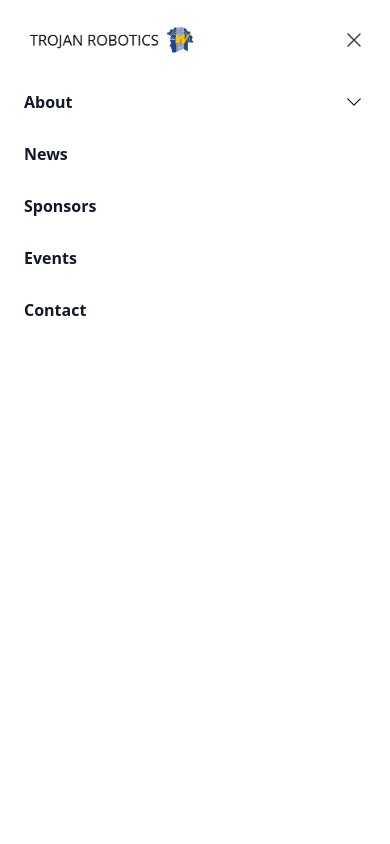
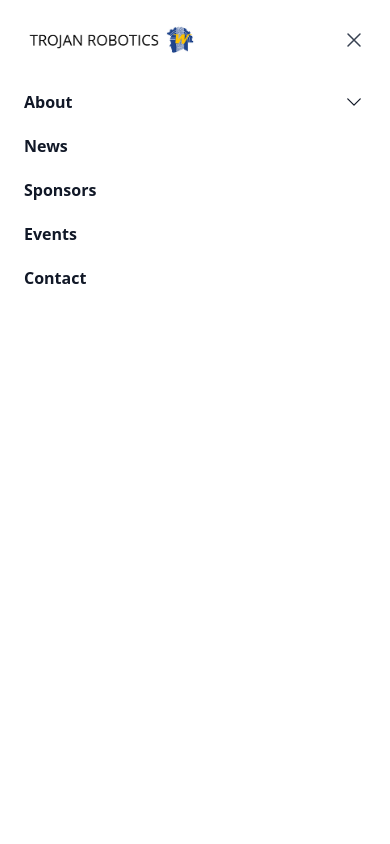
Before and after one commit to Team-2264/RoboticsWebsite, a React (Create React App) app in the folder reactjs/: page /home in a window 390 px wide. Both pictures are taken after a click on the button "Open main menu". Shown: the top 844 px of the page. Built offline with nearby package versions, Linux system fonts and the light colour scheme.

Commit message:
mobile view hamburger options work right now

```diff
--- a/reactjs/src/components/NavBar.js
+++ b/reactjs/src/components/NavBar.js
@@ -190,9 +190,11 @@ export default function NavBar() {
 
                 {navBarViewOptions.map((title) => {
                   return (
-                    <a href="#" className="-mx-3 block rounded-lg px-3 py-2 text-base font-semibold leading-7 text-gray-900 hover:bg-gray-50">
-                      <Link to={`/${title.toLowerCase()}`}>{title}</Link>
-                    </a>
+                    <Link to={`/${title.toLocaleLowerCase()}`}>
+                      <a href="#" className="-mx-3 block rounded-lg px-3 py-2 text-base font-semibold leading-7 text-gray-900 hover:bg-gray-50">
+                        {title}
+                      </a>
+                    </Link>
                   )
                 })}
               </div>
```
